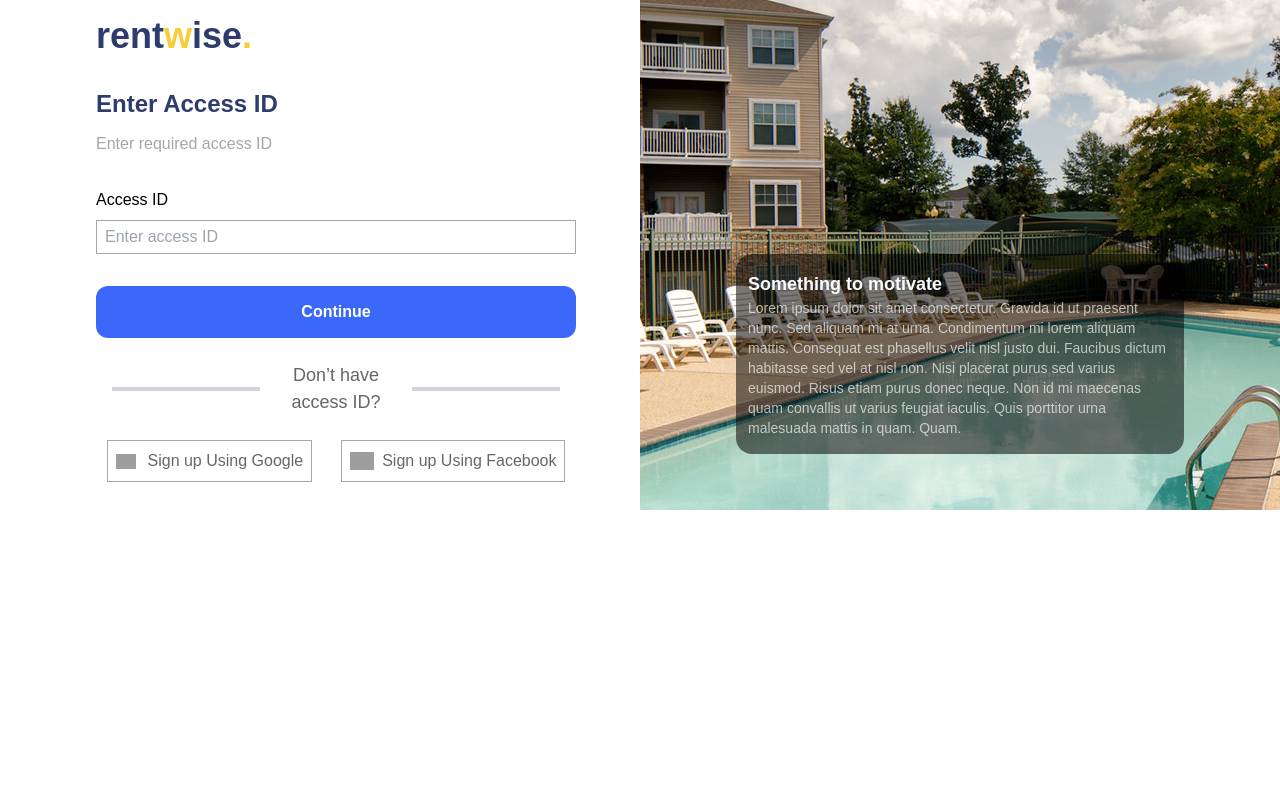
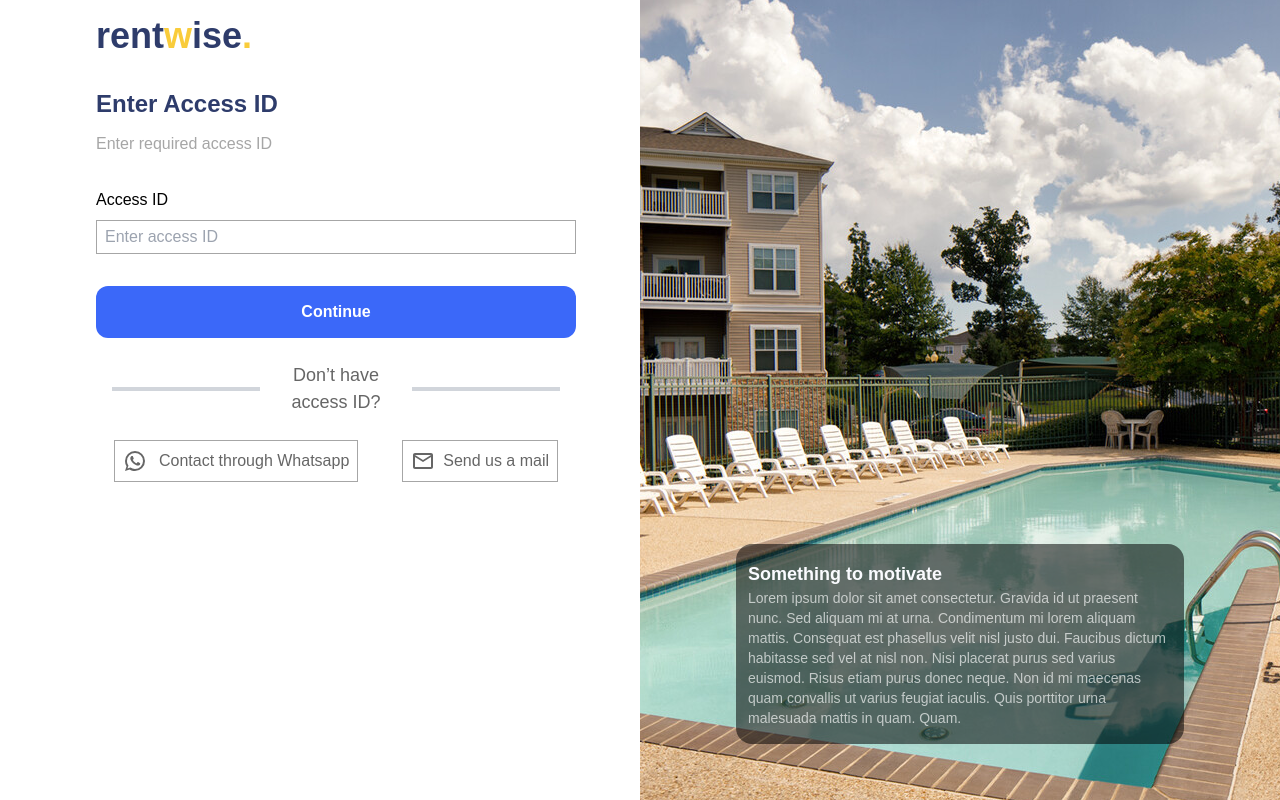
Before and after one commit to Obadea/rentwise, a React (Create React App) app: page /accessId in a window 1280 px wide. Built offline with nearby package versions, Linux system fonts and the light colour scheme; grey boxes are pictures that could not be loaded; a web font is replaced by a local one.

Commit message:
minor change

```diff
--- a/src/pages/accesscodepage/AccessCodePage.jsx
+++ b/src/pages/accesscodepage/AccessCodePage.jsx
@@ -1,10 +1,11 @@
 import React from "react";
 import Logo from "../../components/Logo";
 import { Link } from "react-router-dom";
-
+import WhatsAppIcon from "@mui/icons-material/WhatsApp";
+import MailOutlineIcon from "@mui/icons-material/MailOutline";
 function AccessCodePage() {
   return (
-    <div className="flex flex-col lg:flex-row  min-h-[500px]  ">
+    <div className="flex flex-col lg:flex-row  min-h-screen  ">
       <div className=" my-4 mx-auto px-3 lg:pl-24 lg:pr-16  lg:w-[50%] ">
         <div className="flex justify-between ">
           <Logo />
@@ -52,19 +53,13 @@ function AccessCodePage() {
           </div>
           <div className="flex gap-2 justify-around mb-3">
             <h4 className="flex border gap-3 justify-center items-center border-customBlackShade p-2 text-customStreetcolor font-normal text-base">
-              <img
-                src="https://www.cdnlogo.com/logos/g/35/google-icon.svg"
-                className="w-5"
-              />
-              Sign up Using Google
+              <WhatsAppIcon />
+              Contact through Whatsapp
             </h4>
 
             <h4 className="flex border items-center gap-2 border-customBlackShade p-2 text-customStreetcolor font-normal text-base">
-              <img
-                src="https://www.cdnlogo.com/logos/f/74/facebook.svg"
-                className="w-6"
-              />
-              Sign up Using Facebook
+              <MailOutlineIcon />
+              Send us a mail
             </h4>
           </div>
         </div>
--- a/src/pages/signuppage/SignUpPage.jsx
+++ b/src/pages/signuppage/SignUpPage.jsx
@@ -22,7 +22,7 @@ function SignInPage() {
   };
 
   return (
-    <div className="flex flex-col lg:flex-row  min-h-[500px]  ">
+    <div className="flex flex-col lg:flex-row  min-h-screen  ">
       <div className=" my-4 mx-auto px-3 lg:pl-24 lg:pr-16  lg:w-[50%] ">
         <div className="flex justify-between ">
           <Logo />
```
